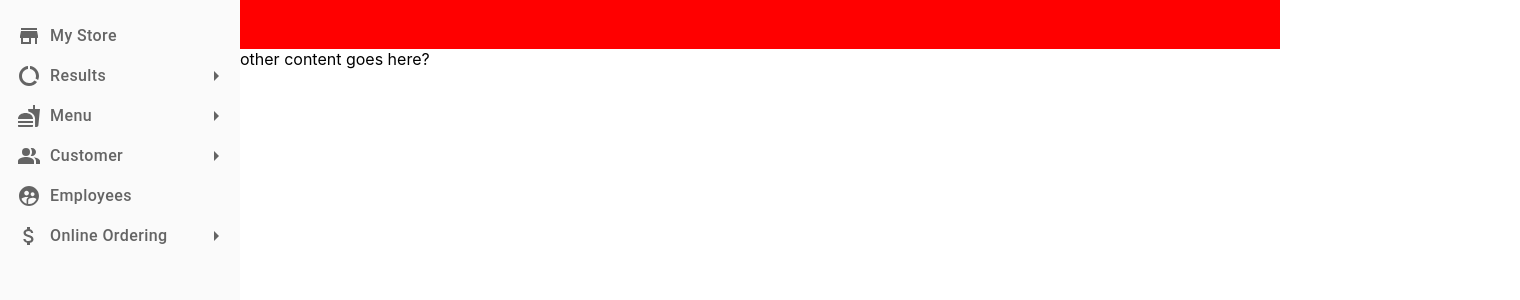
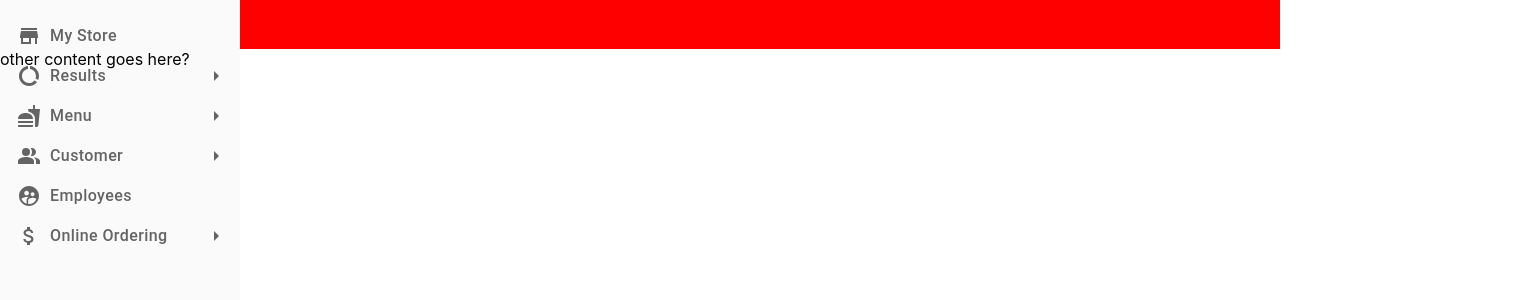
Before and after one commit to at185301/aloha-mercury, a Next.js app: page /mercury in a window 1280 px wide. Shown: the top 300 px of the page, 1520 px wide, since content can reach past the window. Built offline with nearby package versions, Linux system fonts and the light colour scheme.

Commit message:
refactored header and nav layout

```diff
--- a/components/SideBar/Styles.module.css
+++ b/components/SideBar/Styles.module.css
@@ -1,6 +1,8 @@
 .main {
-    height: 100%;
     background-color: #ffffff;
+}
+.header_nav_shared_props {
+    --nav-bar-width: 240px;
 }
 .container {
     display: flex;
@@ -9,7 +11,7 @@
 .mercury_header_container {
     position: relative;
     top: 0;
-    left: 240px;
+    left: var(--nav-bar-width);
     width: 100%;
 }
 .mercury_global_header {
@@ -18,7 +20,7 @@
      */
     position: fixed;
     top: 0px;
-    left: 240px;
+    left: var(--nav-bar-width);
     right: 0px;
 }
 .mercury_global_header_internal {
@@ -37,7 +39,7 @@
     /*
      * hard code positioning, because header and rail are fixed
      */
-    left: 240px;
+    left: var(--nav-bar-width);
     top: 49px;
 }
 .mercury_global_header_hamburger_menu {
@@ -77,25 +79,22 @@
     flex-direction: column;
     align-items: center;
     padding: 16px 0px;
-    width: 240px;
+    width: var(--nav-bar-width);
     height: 100%;
     background: #fafafa;
 }
 .mercury_left_rail_container {
-    flex-grow: 0;
-    align-self: stretch;
-    width: 240px;
-    height: 100%;
+    position: fixed;
+    left: 0;
+    top: 0;
+    bottom: 0;
 }
 .global_header_container {
-    flex-grow: 1;
+    position: fixed;
+    top: 0;
+    right: 0;
+    left: auto;
+    width: calc(100% - var(--nav-bar-width));
     height: 49px;
     background-color: red;
 }
-.menu_overlay {
-    position: fixed;
-    top: 0;
-    width: 100%;
-    height: 100%;
-    display: flex;
-}
--- a/pages/mercury.tsx
+++ b/pages/mercury.tsx
@@ -12,15 +12,17 @@ const Mercury: NextPage = () => {
                 <meta name="description" content="mercury practice" />
                 <link rel="icon" href="/favicon.ico" />
             </Head>
-            <main className={styles.main}>
-                <div className={styles.menu_overlay}>
-                    <div className={styles.mercury_left_rail_container}>
-                        <MercuryLeftRail />
-                    </div>
+            <div className={styles.header_nav_shared_props}>
+                <header>
                     <div className={styles.global_header_container}>
                         <MercuryGlobalHeader />
                     </div>
-                </div>
+                </header>
+                <nav className={styles.mercury_left_rail_container}>
+                    <MercuryLeftRail />
+                </nav>
+            </div>
+            <main className={styles.main}>
                 <div className={styles.mercury_main_content_container}>
                     other content goes here?
                 </div>
--- a/styles/globals.css
+++ b/styles/globals.css
@@ -1,3 +1,7 @@
+#__next {
+    height: 100vh;
+    width: 100vw;
+}
 html,
 body {
     padding: 0;
```
Lines whose indentation alone changed are shown as unchanged.
